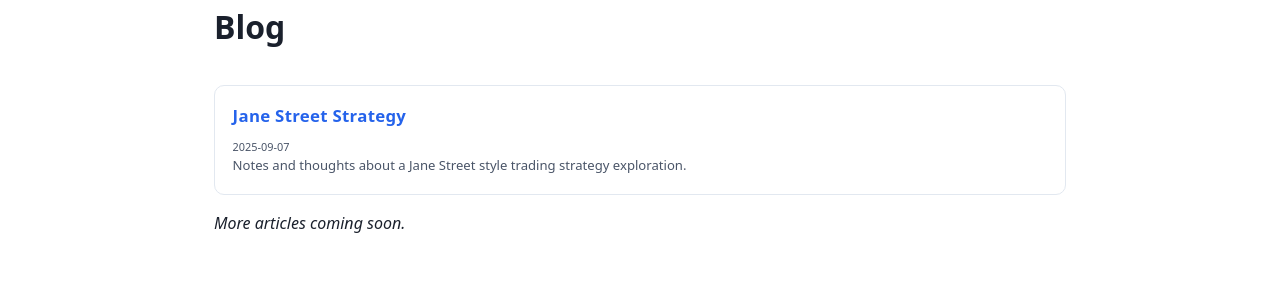
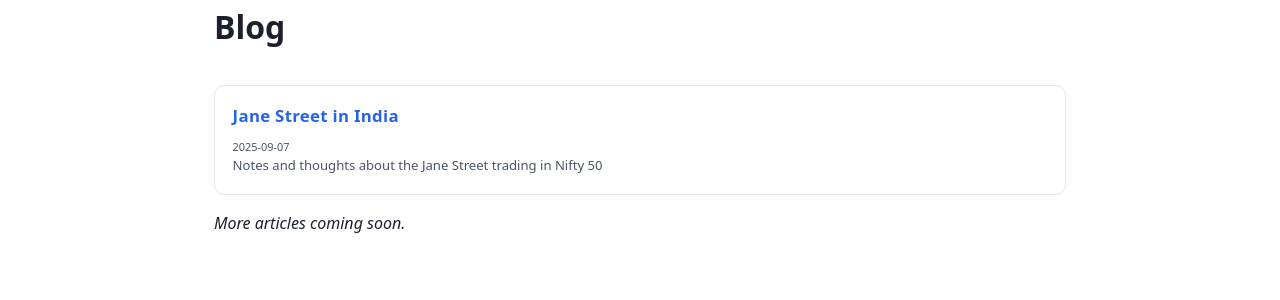
Before and after one commit to resyui/resyui.github.io, a Jekyll site: the page built from blog.md, in a window 1280 px wide. Shown: the part 136-436 px from the top of the page. Built offline with Jekyll 4.4.1, drawn with Linux system fonts in a browser that asks for light colours.

Commit message:
Update blog entry title and description

```diff
--- a/blog.md
+++ b/blog.md
@@ -8,9 +8,9 @@ permalink: /blog/
 
 <ul class="project-list">
   <li class="project-item">
-    <h2><a href="/blog/jane-street-strategy/">Jane Street Strategy</a></h2>
+    <h2><a href="/blog/jane_street_in_india/">Jane Street in India</a></h2>
     <p><small>2025-09-07</small></p>
-    <p>Notes and thoughts about a Jane Street style trading strategy exploration.</p>
+    <p>Notes and thoughts about the Jane Street trading in Nifty 50</p>
   </li>
 </ul>
 
```
